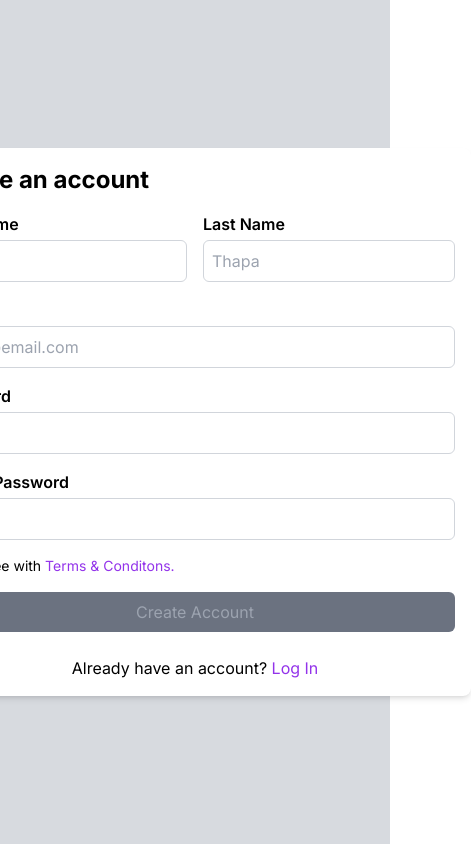
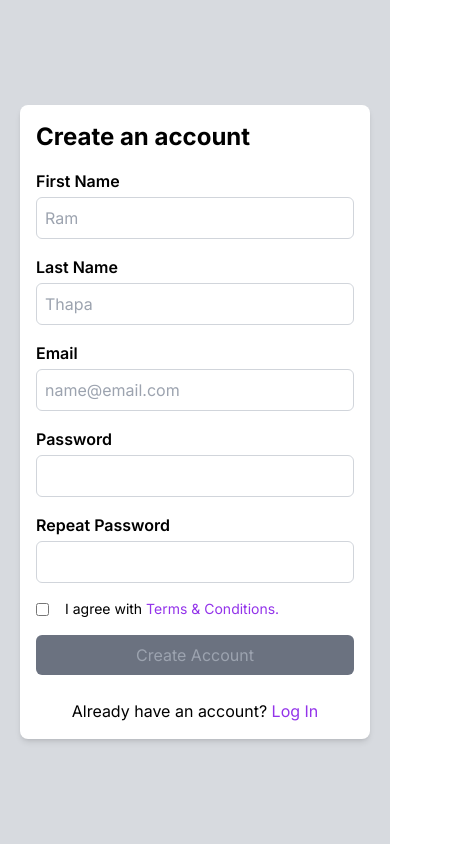
Before and after one commit to ankman007/gadget-gurkhas, a Next.js app: page /signup in a window 390 px wide. Shown: the whole page, 471 px wide, since content can reach past the window. Built offline with nearby package versions, Linux system fonts and the light colour scheme.

Commit message:
#30 Responsive design for auth pages

```diff
--- a/src/app/forgotPassword/page.tsx
+++ b/src/app/forgotPassword/page.tsx
@@ -19,11 +19,11 @@ export default function ForgotPasswordPage() {
     console.log(user);
   };
   return (
-<div className="flex justify-center items-center min-h-screen bg-gray-400 bg-opacity-40">
-  <div className="container bg-white shadow-md rounded-lg p-8 w-max">
+<div className="flex justify-center items-center min-h-screen bg-gray-400 bg-opacity-40 p-5">
+  <div className="container bg-white shadow-md rounded-lg p-8 w-96">
     <Link href={'/login'} className="mb-4"><FontAwesomeIcon className="arrow h-5" icon={faArrowLeft} /></Link>
-    <h1 className="heading font-bold text-2xl mb-4">Forgot Password</h1>
-    <p className="para text-gray-500 mb-8">Enter your email address for which account you want to <br /> reset your password.</p>
+    <h1 className="heading font-bold text-2xl mb-4 mt-2">Forgot Password</h1>
+    <p className="para text-gray-500 mb-8">Enter your email address for which account you want to reset your password.</p>
     <form className="form flex flex-col gap-4">
 
       <div className="inputField flex flex-col gap-2">
--- a/src/app/login/page.tsx
+++ b/src/app/login/page.tsx
@@ -22,7 +22,7 @@ export default function LoginInPage() {
     console.log(user);
   };
   return (
-<div className="flex justify-center items-center min-h-screen bg-gray-400 bg-opacity-40">
+<div className="flex justify-center items-center min-h-screen bg-gray-400 bg-opacity-40 p-5">
   <div className="container bg-white shadow-md rounded-lg p-4 w-max">
     <h1 className="heading font-bold text-2xl mb-4">Welcome back</h1>
     <p className="para text-gray-500 mb-8">Enter your credentials to access the account.</p>
--- a/src/app/signup/page.tsx
+++ b/src/app/signup/page.tsx
@@ -32,25 +32,25 @@ export default function SignUpPage() {
     console.log(user);
   };
   return (
-<div className="flex justify-center items-center min-h-screen bg-gray-400 bg-opacity-40">
-  <div className="container bg-white shadow-md rounded-lg p-4 w-max">
-    <h1 className=" font-bold text-2xl mb-4">Create an account</h1>
-    <form className=" flex flex-col gap-4 mb-6">
-      <div className="names flex gap-4">
-        <div className=" flex flex-col gap-1">
+<div className="flex justify-center items-center min-h-screen bg-gray-400 bg-opacity-40 p-5">
+  <div className="container bg-white shadow-md rounded-lg p-4 md:w-3/5 lg:w-2/5 xl:w-1/3">
+    <h1 className="font-bold text-2xl mb-4">Create an account</h1>
+    <form className="flex flex-col gap-4 mb-6">
+      <div className="names flex flex-col gap-4 md:flex-row">
+        <div className="flex flex-col gap-1 flex-grow">
           <label htmlFor="First Name" className="label font-semibold">First Name</label>
           <input
-            className=" border border-gray-300 rounded-md p-2"
+            className="border border-gray-300 rounded-md p-2"
             type="text"
             placeholder="Ram"
             value={user.firstName}
             onChange={(e) => setUser({ ...user, firstName: e.target.value })}
           />
         </div>
-        <div className=" flex flex-col gap-1">
+        <div className="flex flex-col gap-1 flex-grow">
           <label htmlFor="Last Name" className="label font-semibold">Last Name</label>
           <input
-            className=" border border-gray-300 rounded-md p-2"
+            className="border border-gray-300 rounded-md p-2"
             type="text"
             placeholder="Thapa"
             value={user.lastName}
@@ -58,29 +58,29 @@ export default function SignUpPage() {
           />
         </div>
       </div>
-      <div className=" flex flex-col gap-1">
+      <div className="flex flex-col gap-1">
         <label htmlFor="Email" className="label font-semibold">Email</label>
         <input
-          className=" border border-gray-300 rounded-md p-2"
+          className="border border-gray-300 rounded-md p-2"
           type="email"
           placeholder="name@email.com"
           value={user.email}
           onChange={(e) => setUser({ ...user, email: e.target.value })}
         />
       </div>
-      <div className=" flex flex-col gap-1">
+      <div className="flex flex-col gap-1">
         <label htmlFor="Password" className="label font-semibold">Password</label>
         <input
-          className=" border border-gray-300 rounded-md p-2"
+          className="border border-gray-300 rounded-md p-2"
           type="password"
           value={user.password}
           onChange={(e) => setUser({ ...user, password: e.target.value })}
         />
       </div>
-      <div className=" flex flex-col gap-1">
+      <div className="flex flex-col gap-1">
         <label htmlFor="Repeat Password" className="label font-semibold">Repeat Password</label>
         <input
-          className=" border border-gray-300 rounded-md p-2"
+          className="border border-gray-300 rounded-md p-2"
           type="password"
           value={user.cpassword}
           onChange={(e) => setUser({ ...user, cpassword: e.target.value })}
@@ -91,15 +91,15 @@ export default function SignUpPage() {
         <p className="text-sm">
           I agree with{" "}
           <a className="termsCondition text-purple-600" href="/terms">
-            Terms & Conditons.
+            Terms & Conditions.
           </a>{" "}
         </p>
       </div>
-      <button className=" bg-blue-500 text-white py-2 px-4 rounded-md disabled:bg-gray-500 disabled:text-gray-400" onClick={onSignUp} disabled={!isChecked}>Create Account</button>
+      <button className="bg-blue-500 text-white py-2 px-4 rounded-md disabled:bg-gray-500 disabled:text-gray-400" onClick={onSignUp} disabled={!isChecked}>Create Account</button>
     </form>
-    <p className=" text-center">
+    <p className="text-center">
       Already have an account?{" "}
-      <a className=" text-purple-600" href="/login">
+      <a className="text-purple-600" href="/login">
         Log In
       </a>{" "}
     </p>
@@ -107,5 +107,6 @@ export default function SignUpPage() {
 </div>
 
 
+
   );
 }
```
